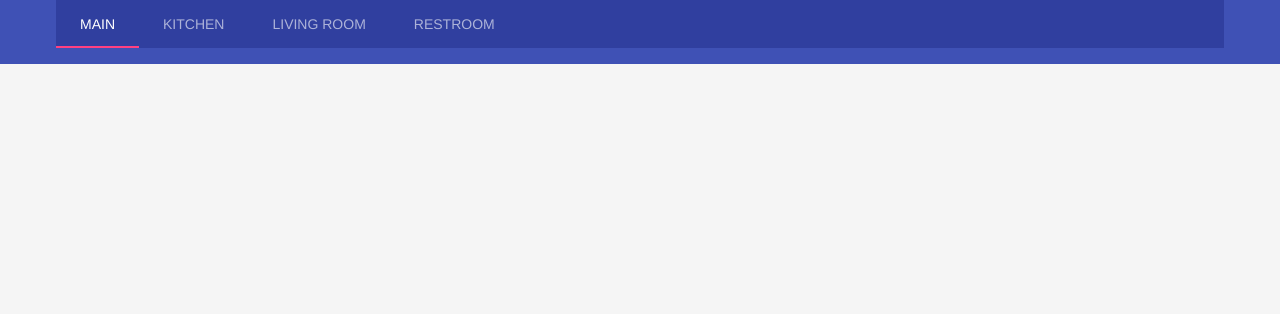
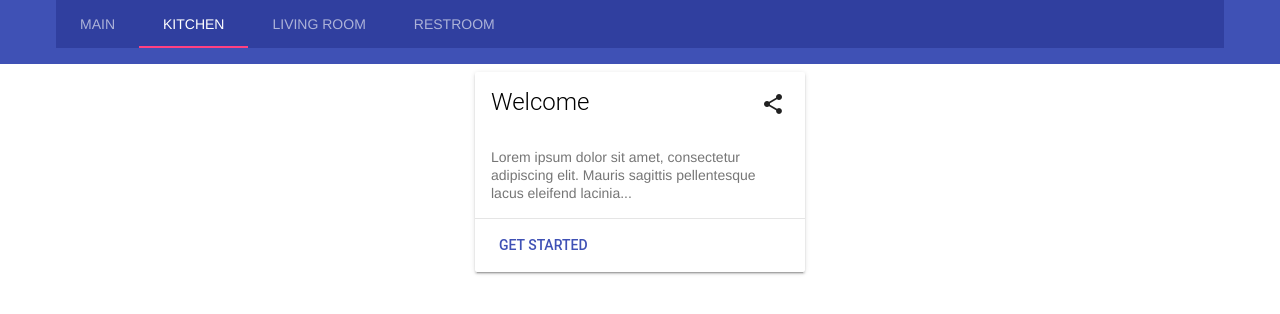
Before and after one commit to melonmanchan/smart-home-web-mockup, a website: page app/index.html in a window 1280 px wide. Drawn offline with nearby package versions, Linux system fonts and the light colour scheme; files that its build step writes are made by us from their sources.

Commit message:
Mess around with colors, add example card

```diff
--- a/app/index.html
+++ b/app/index.html
@@ -9,19 +9,39 @@
         <script type="text/javascript" defer src="https://code.getmdl.io/1.2.1/material.min.js"></script>
         <script type="text/javascript" src="./js/dist.js"></script>
     </head>
-    <body class="mdl-demo mdl-color--grey-100 mdl-color-text--grey-700 mdl-base">
+    <body class="mdl-demo  mdl-color-text--white-700 mdl-base">
         <div class="mdl-layout mdl-js-layout mdl-layout--fixed-header">
             <header class="mdl-layout__header mdl-layout__header--scroll mdl-color--primary">
                 <div class="mdl-layout__tab-bar mdl-js-ripple-effect mdl-color--primary-dark">
-                    <a href="#main" class="mdl-layout__tab is-active">Main</a>
-                    <a href="#kitchen" class="mdl-layout__tab">Kitchen</a>
+                    <a href="#main" class="mdl-layout__tab">Main</a>
+                    <a href="#kitchen" class="mdl-layout__tab is-active">Kitchen</a>
                     <a href="#livingroom" class="mdl-layout__tab">Living ROom</a>
                     <a href="#restroom" class="mdl-layout__tab">Restroom</a>
                 </div>
             </header>
-            <main class="mdl-layout__content">
-                <div class="mdl-layout__tab-panel is-active" id="main"></div>
-                <div class="mdl-layout__tab-panel" id="kitchen">kit</div>
+            <main class="mdl-layout__content mdl-grid">
+                <div class="mdl-layout__tab-panel" id="main"></div>
+                <div class="mdl-layout__tab-panel is-active" id="kitchen">
+                    <div class="demo-card-wide mdl-card mdl-shadow--2dp">
+                        <div class="mdl-card__title">
+                            <h2 class="mdl-card__title-text">Welcome</h2>
+                        </div>
+                        <div class="mdl-card__supporting-text">
+                            Lorem ipsum dolor sit amet, consectetur adipiscing elit.
+                            Mauris sagittis pellentesque lacus eleifend lacinia...
+                        </div>
+                        <div class="mdl-card__actions mdl-card--border">
+                            <a class="mdl-button mdl-button--colored mdl-js-button mdl-js-ripple-effect">
+                                Get Started
+                            </a>
+                        </div>
+                        <div class="mdl-card__menu">
+                            <button class="mdl-button mdl-button--icon mdl-js-button mdl-js-ripple-effect">
+                                <i class="material-icons">share</i>
+                            </button>
+                        </div>
+                    </div>
+                </div>
                 <div class="mdl-layout__tab-panel" id="livingroom">Living</div>
                 <div class="mdl-layout__tab-panel" id="restroom">Rest</div>
             </main>
--- a/app/scss/page.scss
+++ b/app/scss/page.scss
@@ -0,0 +1,4 @@
+body {
+    background-color: #313131;
+    color: #fff;
+}
```
Also changed, not shown: app/scss/styles.scss (+7 -5 lines).
